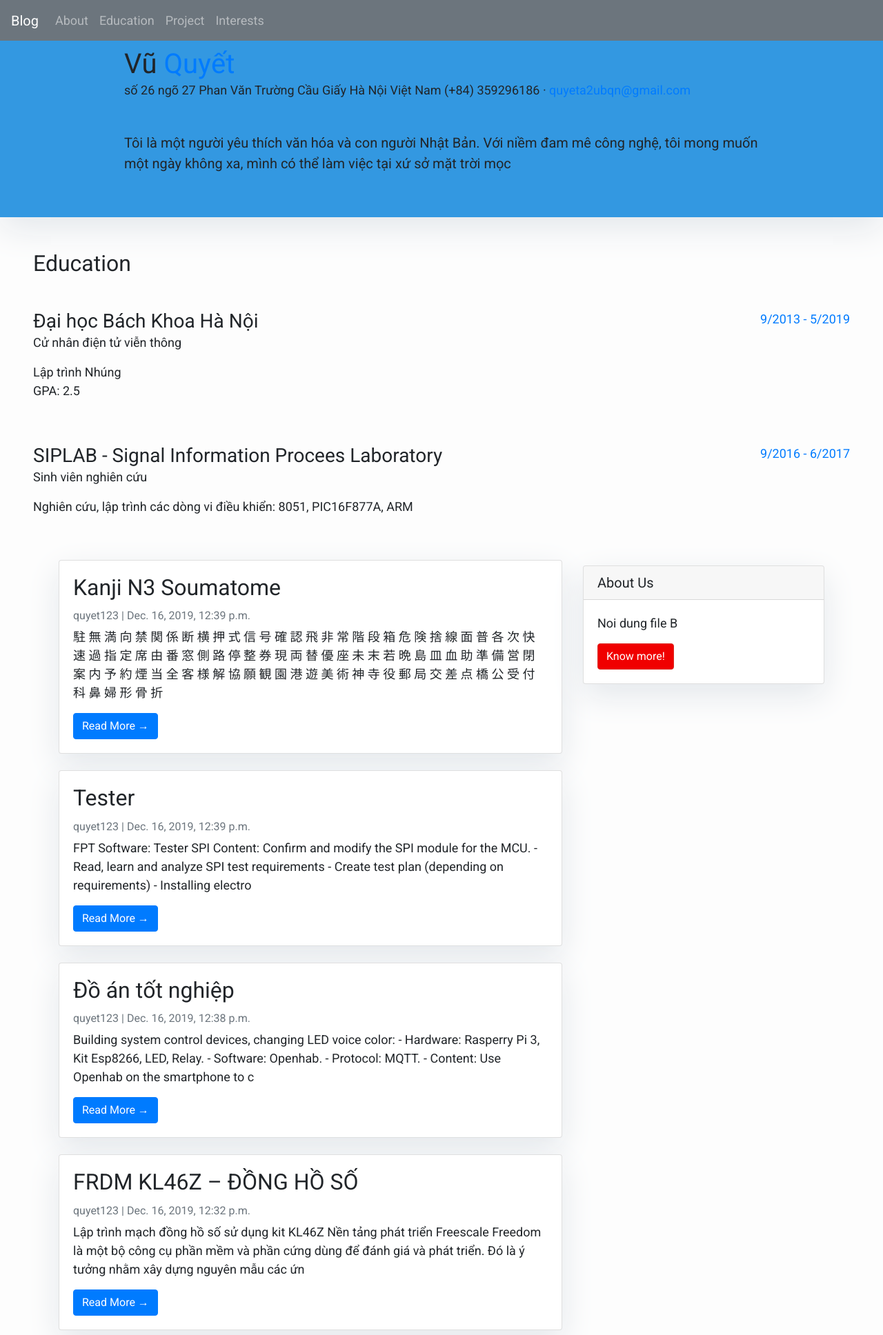
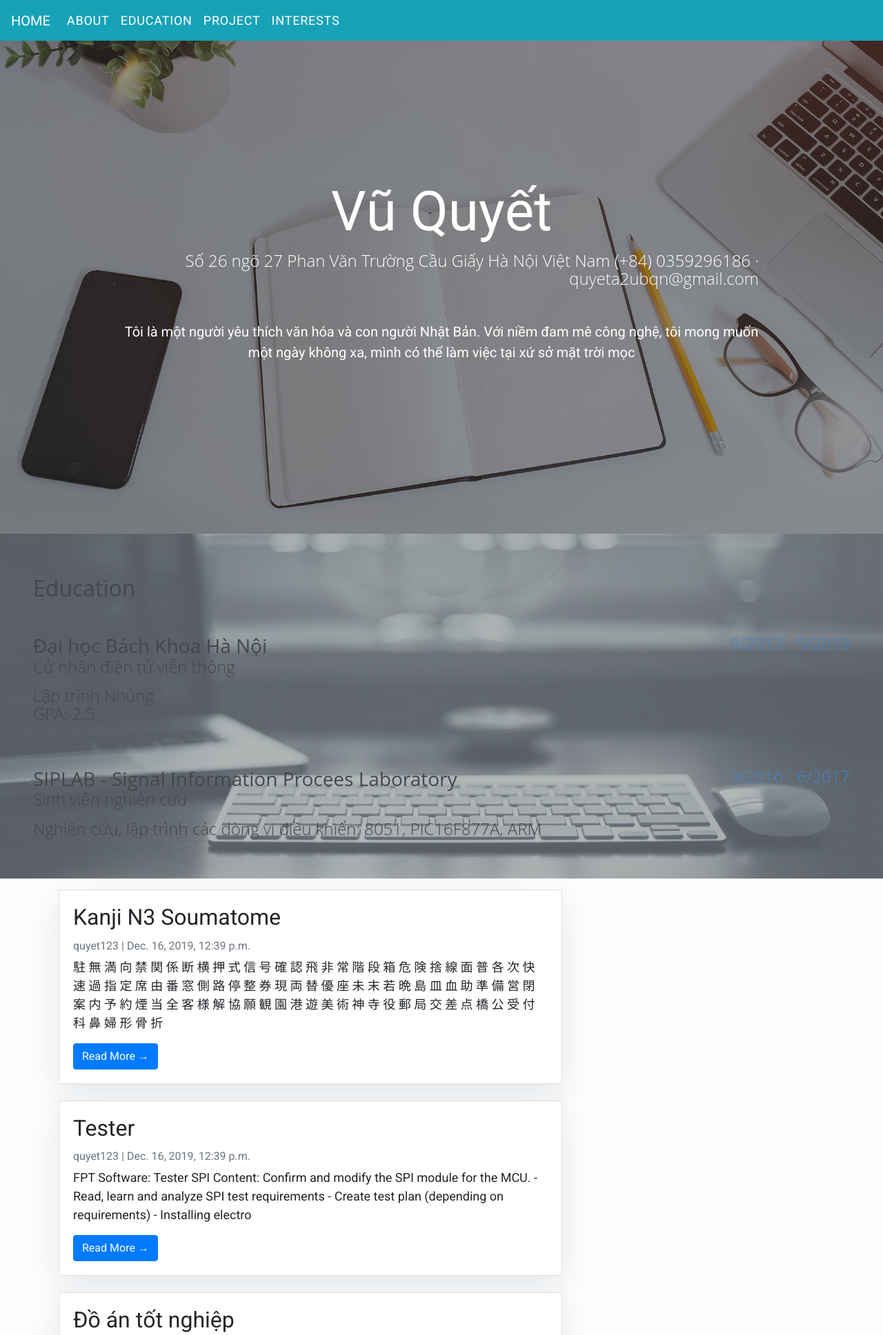
Before and after one commit to QuyetVV1995/Hoc_Django, a Django app: template Blog/templates/index.html in a window 1280 px wide. Shown: the top 1936 px of the page at 69% size. Run offline with Django 3.2, Linux system fonts and the light colour scheme; the template is opened without the code that fills it: values that come from a table or form of the project are taken from there, others are empty; data comes from the database, SQL or seed files in the repository; parts of the project's set-up code (start-up, migrations or seed data) failed here and were passed over; some libraries are stand-ins or nearby versions.

Commit message:
edit CSS

```diff
--- a/Blog/Blog/settings.py
+++ b/Blog/Blog/settings.py
@@ -121,3 +121,6 @@ USE_TZ = True
 
 STATIC_URL = '/static/'
 CRISPY_TEMPLATE_PACK = 'bootstrap4'
+
+MEDIA_ROOT =  os.path.join(BASE_DIR, 'media')
+MEDIA_URL = '/media/'
--- a/Blog/templates/base.html
+++ b/Blog/templates/base.html
@@ -8,49 +8,48 @@
         <meta name="viewport" content="width=device-width, initial-scale=1" />
         <link rel="stylesheet" href="https://maxcdn.bootstrapcdn.com/bootstrap/4.0.0/css/bootstrap.min.css" integrity="sha384-Gn5384xqQ1aoWXA+058RXPxPg6fy4IWvTNh0E263XmFcJlSAwiGgFAW/dAiS6JXm"
             crossorigin="anonymous" />
+        <link rel="stylesheet" href="https://cdnjs.cloudflare.com/ajax/libs/font-awesome/4.7.0/css/font-awesome.min.css">
+        <link rel="stylesheet" href="https://cdnjs.cloudflare.com/ajax/libs/font-awesome/4.7.0/css/font-awesome.min.css">
     </head>
 
     <body>
         <style>
-            body {
-            font-family: "Roboto", sans-serif;
-            font-size: 17px;
-            background-color: #fdfdfd;
+
+        .social-icons a {
+          display: inline-block;
+          height: 3.5rem;
+          width: 3.5rem;
+          background-color: #495057;
+          color: #fff !important;
+          border-radius: 100%;
+          text-align: center;
+          font-size: 1.5rem;
+          line-height: 3.5rem;
+          margin-right: 1rem;
         }
-        .shadow {
-            box-shadow: 0 4px 2px -2px rgba(0, 0, 0, 0.1);
+        .navbar-nav .nav-item .nav-link {
+          font-weight: 500;
+          letter-spacing: 0.05rem;
+          text-transform: uppercase;
         }
-        .btn-danger {
-            color: #fff;
-            background-color: #f00000;
-            border-color: #dc281e;
-        }
-        .masthead {
-            background: #3398E1;
-            height: auto;
-            padding-bottom: 15px;
-            box-shadow: 0 16px 48px #E3E7EB;
-            padding-top: 10px;
-        }
-
     </style>
 
         <!-- Navigation -->
                <!--          smalls screens background color                  color navbar     fixed position          -->
-        <nav class="navbar navbar-expand-sm bg-secondary .justify-content-center navbar-dark sticky-top">
-            <a class="navbar-brand" href="#">Blog</a>       <!-- Highligt project -->
+        <nav class="navbar navbar-expand-sm bg-info text-white .justify-content-center navbar-dark sticky-top" id="home">
+            <a class="navbar-brand" href="#home">HOME</a>       <!-- Highligt project -->
           <!-- Links -->
-          <ul class="navbar-nav">
+          <ul class="navbar-nav active">
             <li class="nav-item">
-              <a class="nav-link" href="#about">About</a>
+              <a class="nav-link active" href="#about">About</a>
             </li>
             <li class="nav-item">
-              <a class="nav-link" href="#">Education</a>
+              <a class="nav-link active" href="#education">Education</a>
             </li>
             <li class="nav-item">
-              <a class="nav-link" href="#project">Project</a>
+              <a class="nav-link active" href="#project">Project</a>
             </li>
-            <li class="nav-item">
+            <li class="nav-item active">
               <a class="nav-link" href="#interests">Interests</a>
             </li>
           </ul>
@@ -62,8 +61,18 @@
         {% endblock content %}
         </div>
         <!-- Footer -->
+
         <footer class="py-3 bg-grey">
-            <p class="m-0 text-dark text-center ">Copyright &copy; Django Central</p>
+             <div class="social-icons text-center">
+              <p><h5 class="card-header">Follow Me</h5></p>
+             <a href="https://www.facebook.com/vu.vanquyet.50">
+                <i class="fa fa-facebook" style="font-size:36px"></i></a>
+
+             <a href="https://github.com/QuyetVV1995?tab=repositories">
+            <i class="fa fa-github" style="font-size:36px"></i></a>
+
+            <p class="m-0 text-dark text-center ">Copyright &copy; 2019</p>
+             </div>
         </footer>
     </body>
 </html>
--- a/Blog/templates/index.html
+++ b/Blog/templates/index.html
@@ -1,5 +1,6 @@
 {% extends "base.html" %}
 {% block content %}
+{% load static %}
 <style>
     body {
         font-family: "Roboto", sans-serif;
@@ -14,19 +15,143 @@
     .card {
         box-shadow: 0 16px 48px #E3E7EB;
     }
+
+    header.masthead {
+      margin-bottom: 0.5px;
+      background: no-repeat center center;
+      background-attachment: scroll;
+      position: relative;
+      background-size: cover;
+    }
+    header.masthead .overlay {
+      position: absolute;
+      top: 0;
+      left: 0;
+      height: 100%;
+      width: 100%;
+      background-color: #212529;
+      opacity: 0.5;
+    }
+    header.masthead .page-heading,
+header.masthead .post-heading,
+header.masthead .site-heading {
+  padding: 200px 0 150px;
+  color: white;
+}
+
+@media only screen and (min-width: 768px) {
+  header.masthead .page-heading,
+  header.masthead .post-heading,
+  header.masthead .site-heading {
+    padding: 200px 0;
+  }
+}
+
+header.masthead .page-heading,
+header.masthead .site-heading {
+  text-align: center;
+}
+
+header.masthead .page-heading h1,
+header.masthead .site-heading h1 {
+  font-size: 50px;
+  margin-top: 0;
+}
+
+header.masthead .page-heading .subheading,
+header.masthead .site-heading .subheading {
+  font-size: 24px;
+  font-weight: 300;
+  line-height: 1.1;
+  display: block;
+  margin: 10px 0 0;
+  font-family: 'Open Sans', 'Helvetica Neue', Helvetica, Arial, sans-serif;
+}
+
+@media only screen and (min-width: 768px) {
+  header.masthead .page-heading h1,
+  header.masthead .site-heading h1 {
+    font-size: 80px;
+  }
+}
+
+header.masthead .post-heading h1 {
+  font-size: 35px;
+}
+
+header.masthead .post-heading .meta,
+header.masthead .post-heading .subheading {
+  line-height: 1.1;
+  display: none;
+}
+
+header.masthead .post-heading .subheading {
+  font-size: 24px;
+  font-weight: 600;
+  margin: 10px 0 30px;
+  font-family: 'Open Sans', 'Helvetica Neue', Helvetica, Arial, sans-serif;
+}
+
+header.masthead .post-heading .meta {
+  font-size: 20px;
+  font-weight: 300;
+  font-style: italic;
+  font-family: 'Lora', 'Times New Roman', serif;
+}
+
+header.masthead .post-heading .meta a {
+  color: #fff;
+}
+
+@media only screen and (min-width: 768px) {
+  header.masthead .post-heading h1 {
+    font-size: 55px;
+  }
+  header.masthead .post-heading .subheading {
+    font-size: 30px;
+  }
+}
+section.education-section {
+  background-image: url('{% static 'myblog/img/c.jpg' %}');
+  height: 500px;
+  background-color: #212529;
+  background-position: bottom;
+  background-repeat: no-repeat;
+  background-size: cover;
+  position: relative;
+
+}
+section.education-section {
+  font-size: 24px;
+  font-weight: 300;
+  line-height: 1.1;
+  display: block;
+  color: black;
+  font-family: 'Open Sans', 'Helvetica Neue', Helvetica, Arial, sans-serif;
+}
+section.education-section .overlay {
+      position: absolute;
+      top: 0;
+      left: 0;
+      height: 100%;
+      width: 100%;
+      background-color: #868e96;
+      opacity: 0.5;
+    }
+
 </style>
 <!-- About -->
-<header class="masthead">
+<header class="masthead"  style="background-image: url('{% static 'myblog/img/home-bg.jpg' %}')">
     <div class="overlay"></div>
-    <div class="container .bg-light" id="about">
+    <div class="container " id="about">
         <div class="row">
             <div class=" col-md-8 col-md-10 mx-auto">
                 <div class="site-heading">
-                <h1 class="mb-0 ">Vũ
-                  <span class="text-primary" >Quyết</span>
+                <h1 class="mb-0 text-center ">
+                  <span> Vũ Quyết</span>
                 </h1>
-                <div class="subheading mb-5">số 26 ngõ 27 Phan Văn Trường Cầu Giấy Hà Nội Việt Nam (+84) 359296186 ·
-                  <a href="mailto:quyeta2ubqn@gmail.com">quyeta2ubqn@gmail.com</a>
+                <div class="subheading mb-5 text-right"> Số 26 ngõ 27 Phan Văn Trường Cầu Giấy Hà Nội Việt Nam (+84) 0359296186 ·
+                  <a class="text-light" href="mailto:quyeta2ubqn@gmail.com">quyeta2ubqn@gmail.com</a>
                 </div>
                 <p class="lead mb-5">Tôi là một người yêu thích văn hóa và con người Nhật Bản. Với niềm đam mê công nghệ, tôi
                                     mong muốn một ngày không xa, mình có thể làm việc tại xứ sở mặt trời mọc</p>
@@ -37,30 +162,31 @@
 </header>
 
 <!-- Education -->
-<section class="blog-section p-3 p-lg-5 d-flex align-items-center" id="education">
+<section class="education-section p-3 p-lg-5 d-flex align-items-center" id="education">
+    <div class="overlay"></div>
       <div class="w-100">
         <h2 class="mb-5">Education</h2>
 
-        <div class="blog-item d-flex flex-column flex-md-row justify-content-between mb-5">
-          <div class="blog-content">
+        <div class="education-item d-flex flex-column flex-md-row justify-content-between mb-5">
+          <div class="education-content">
             <h3 class="mb-0">Đại học Bách Khoa Hà Nội</h3>
             <div class="subheading mb-3">Cử nhân điện tử viễn thông</div>
             <div>Lập trình Nhúng</div>
             <p>GPA: 2.5</p>
           </div>
 
-          <div class="blog-date text-md-right">
+          <div class="education-date text-md-right">
             <span class="text-primary">9/2013 - 5/2019</span>
           </div>
         </div>
 
-        <div class="blog-item d-flex flex-column flex-md-row justify-content-between">
-          <div class="blog-content">
+        <div class="education-item d-flex flex-column flex-md-row justify-content-between">
+          <div class="education-content">
             <h3 class="mb-0">SIPLAB - Signal Information Procees Laboratory</h3>
             <div class="subheading mb-3">Sinh viên nghiên cứu</div>
              <div>Nghiên cứu, lập trình các dòng vi điều khiển: 8051, PIC16F877A, ARM</div>
          </div>
-          <div class="blog-date text-md-right">
+          <div class="education-date text-md-right">
             <span class="text-primary">9/2016 - 6/2017</span>
           </div>
         </div>
@@ -82,7 +208,7 @@
             </div>
             {% endfor %}
         </div>
-        {% block sidebar %} {% include 'sidebar.html' %} {% endblock sidebar %}
+
     </div>
 </div>
 
--- a/Blog/templates/post_detail.html
+++ b/Blog/templates/post_detail.html
@@ -9,7 +9,7 @@
         <p class="card-text ">{{ object.content | safe }}</p>
       </div>
     </div>
-    {% block sidebar %} {% include 'sidebar.html' %} {% endblock sidebar %}
+
   </div>
 </div>
 
--- a/Blog/templates/sidebar.html
+++ /dev/null
@@ -1,22 +0,0 @@
-{% block sidebar %}
-
-<style>
-        .card{
-            box-shadow: 0 16px 48px #E3E7EB;
-        }
-
-</style>
-
-<!-- Sidebar Widgets Column -->
-<div class="col-md-4 float-right ">
-<div class="card my-4">
-        <h5 class="card-header">About Us</h5>
-    <div class="card-body">
-        <p class="card-text"> Noi dung file B</p>
-        <a href="https://djangocentral.com/building-a-blog-application-with-django"
-           class="btn btn-danger">Know more!</a>
-    </div>
-</div>
-</div>
-
-{% endblock sidebar %}
```
Also changed, not shown: Blog/templates/index.css (deleted, +0 -9 lines), Blog/myblog/static/myblog/img/a.jpg (added), Blog/myblog/static/myblog/img/b.png (added), Blog/myblog/static/myblog/img/c.jpg (added), Blog/myblog/static/myblog/img/education.jpg (added), Blog/myblog/static/myblog/img/home-bg.jpg (added).
